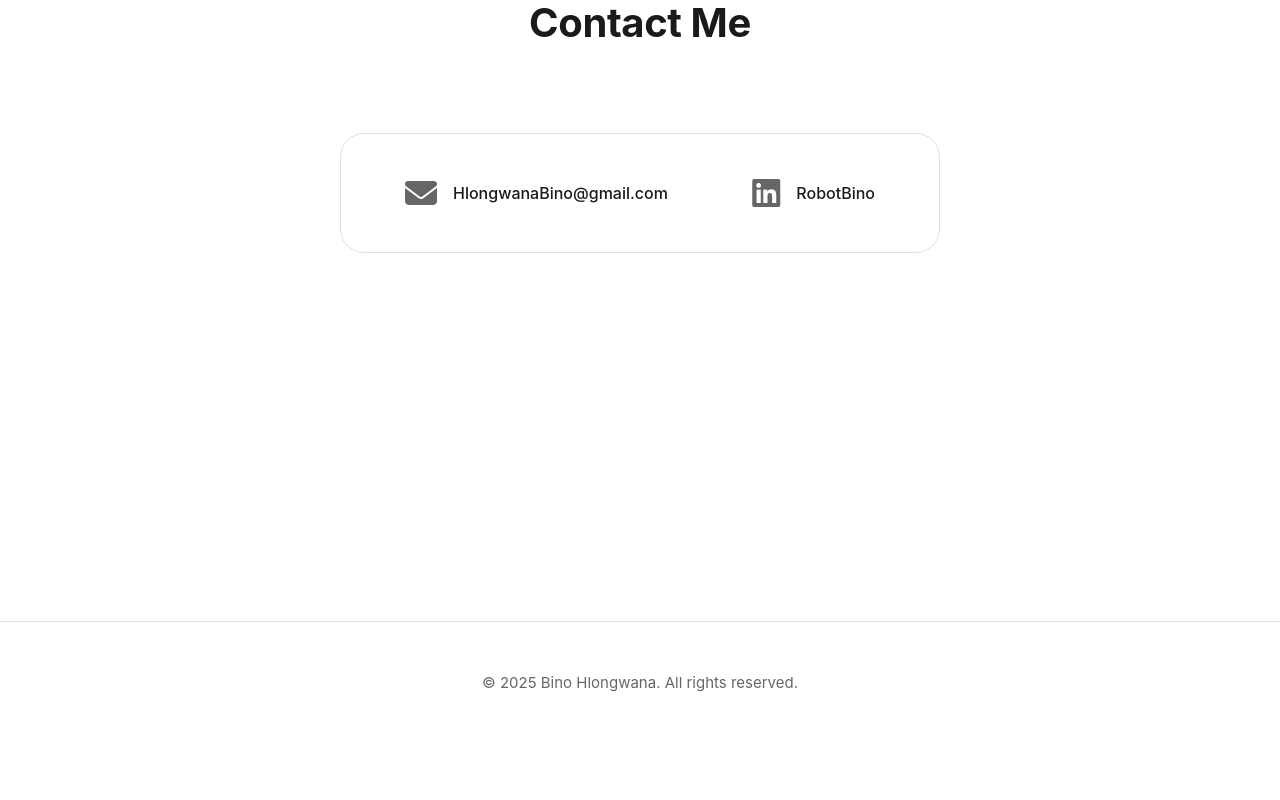
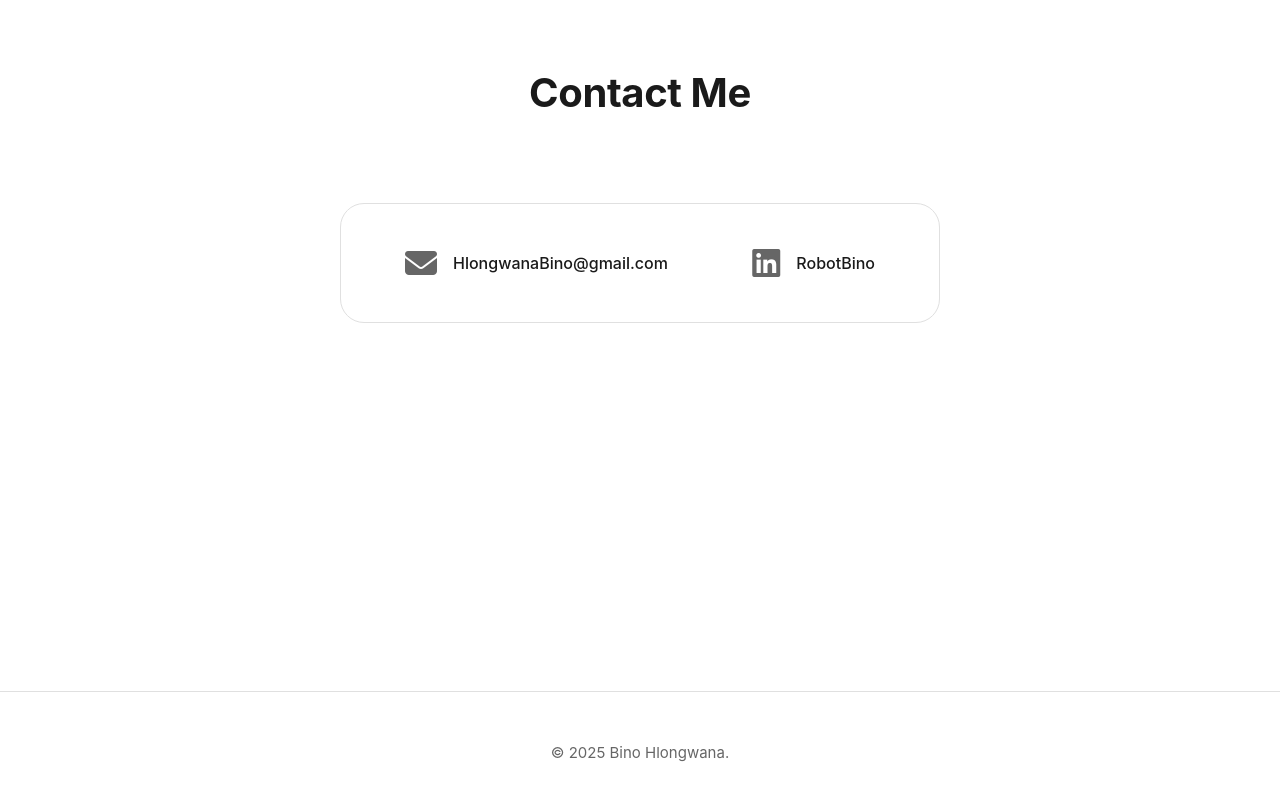
Before and after one commit to Robotbino/PorfolioWebsite, an Angular app: page /home in a window 1280 px wide. Shown: the part 5127-5927 px from the top of the page. Before the commit the page ends 5871 px from the top, so only its background shows below. Built offline with nearby package versions, Linux system fonts and the light colour scheme.

Commit message:
Adjusted Card border spacing

```diff
--- a/src/app/landingpage/landingpage.component.css
+++ b/src/app/landingpage/landingpage.component.css
@@ -258,7 +258,7 @@ em{
   justify-content: center;
   text-align: center;
   width: 700px;
-  height: 280px;
+  height: 350px;
   margin: var(--space-3xl) var(--space-xs);
 }
 
--- a/src/app/landingpage/landingpage.component.html
+++ b/src/app/landingpage/landingpage.component.html
@@ -347,6 +347,6 @@
 
 
 <footer class="footer">
-  <p>&copy; 2025 Bino Hlongwana. All rights reserved.</p>
+  <p>&copy; 2025 Bino Hlongwana.</p>
 </footer>
 </div>
```
